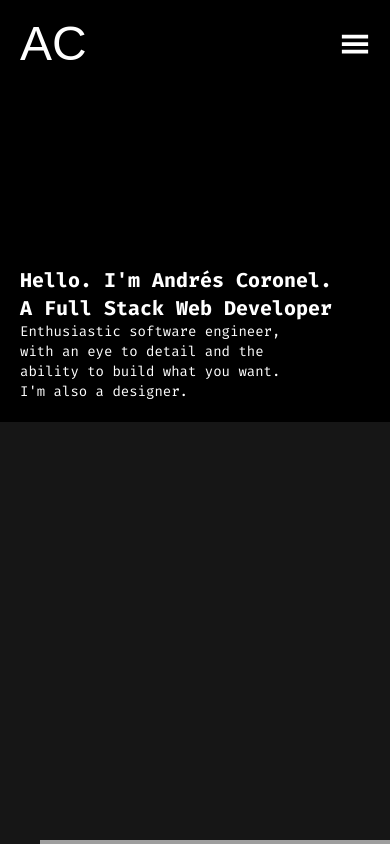
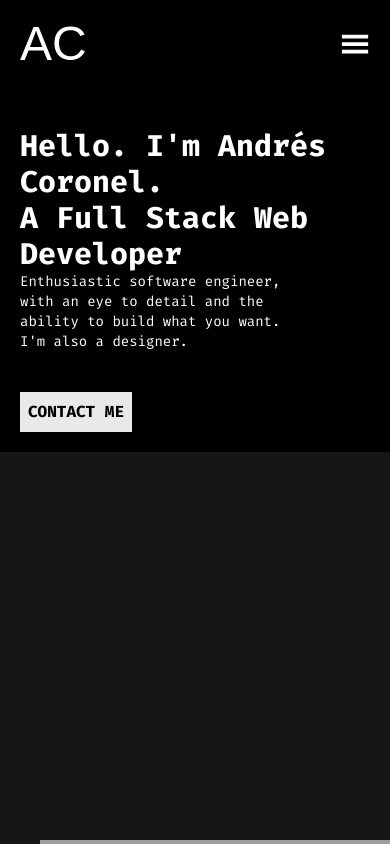
Before and after one commit to ACR1209/aacr-portfolio, a Next.js app: page / in a window 390 px wide. Shown: the top 844 px of the page. Built offline with nearby package versions, Linux system fonts and the light colour scheme; grey boxes are pictures that could not be loaded; a web font is replaced by a local one.

Commit message:
added cta and improved title mobile

```diff
--- a/components/HeroContainer.tsx
+++ b/components/HeroContainer.tsx
@@ -1,13 +1,18 @@
 import { firaCodeFont } from "@/utils/fonts";
 import Image from "next/image";
-import React , {useRef, useEffect} from "react";
+import React, { useRef, useEffect } from "react";
+import { Link as ScrollLink } from "react-scroll";
 
 function HeroContainer() {
-
   return (
-    <section id='start' className="bg-black text-white flex-col md:flex-row h-screen md:w-full flex justify-end md:justify-normal items-center">
-      <div className={`${firaCodeFont.className} p-5 w-full md:w-7/12`}>
-        <div className="text-xl md:text-3xl lg:text-[2.5rem] lg:leading-[3rem] xl:text-5xl whitespace-nowrap font-bold">
+    <section
+      id="start"
+      className="bg-black text-white flex-col md:flex-row h-screen md:w-full flex justify-end md:justify-normal items-center"
+    >
+      <div
+        className={`${firaCodeFont.className} p-5 pt-32 md:pt-5 w-full md:w-7/12`}
+      >
+        <div className="text-3xl  md:text-3xl lg:text-[2.5rem] lg:leading-[3rem] xl:text-5xl md:whitespace-nowrap font-bold">
           <h1>Hello. I&apos;m Andrés Coronel.</h1>
           <h1>A Full Stack Web Developer</h1>
         </div>
@@ -15,13 +20,25 @@ function HeroContainer() {
           Enthusiastic software engineer, with an eye to detail and the ability
           to build what you want. I&apos;m also a designer.
         </p>
+
+        <ScrollLink
+              to="contact"
+              smooth={true}
+              duration={500}
+              offset={-80}
+            >
+
+          <button className="bg-offWhite hover:text-offWhite text-black hover:bg-blackPortfolio mt-10 transition-all   p-2 font-bold">
+            CONTACT ME
+          </button>
+            </ScrollLink>
       </div>
 
       <div className="w-full md:w-5/12  relative z-10 bg-grayPortafolio h-1/2 md:h-full md:overflow-y-hidden overflow-hidden">
         <Image
           width={2000}
           height={2000}
-            src='/keyboard.png'
+          src="/keyboard.png"
           alt="photo of keyboard"
           className="w-full max-w-lg   absolute -bottom-72 md:-bottom-[22rem] -right-10"
         />
```
Lines whose indentation alone changed are shown as unchanged.
